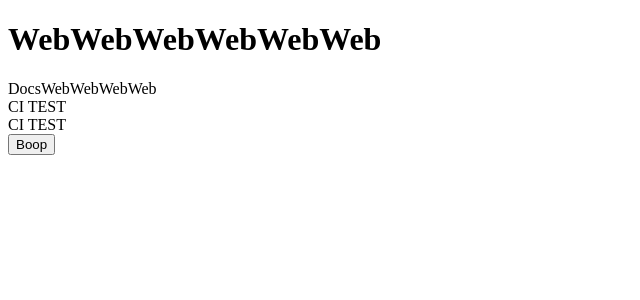
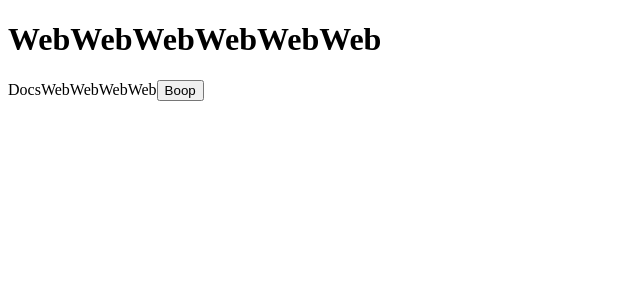
Before and after one commit to Electornic/turbo-demo, a Next.js app in the folder apps/web/: page / in a window 1280 px wide. Shown: the top 300 px of the page, without its empty margins (0-640 px from the left). Built offline with nearby package versions, Linux system fonts and the light colour scheme.

Commit message:
test ci #5

```diff
--- a/apps/web/pages/index.tsx
+++ b/apps/web/pages/index.tsx
@@ -5,8 +5,6 @@ export default function Web() {
     <div>
       <h1>WebWebWebWebWebWeb</h1>
       DocsWebWebWebWeb
-      <div>CI TEST</div>
-      <div>CI TEST</div>
       <Button />
     </div>
   );
```
Also changed, not shown: 2 other files (tests, documents, lock files or other folders).
